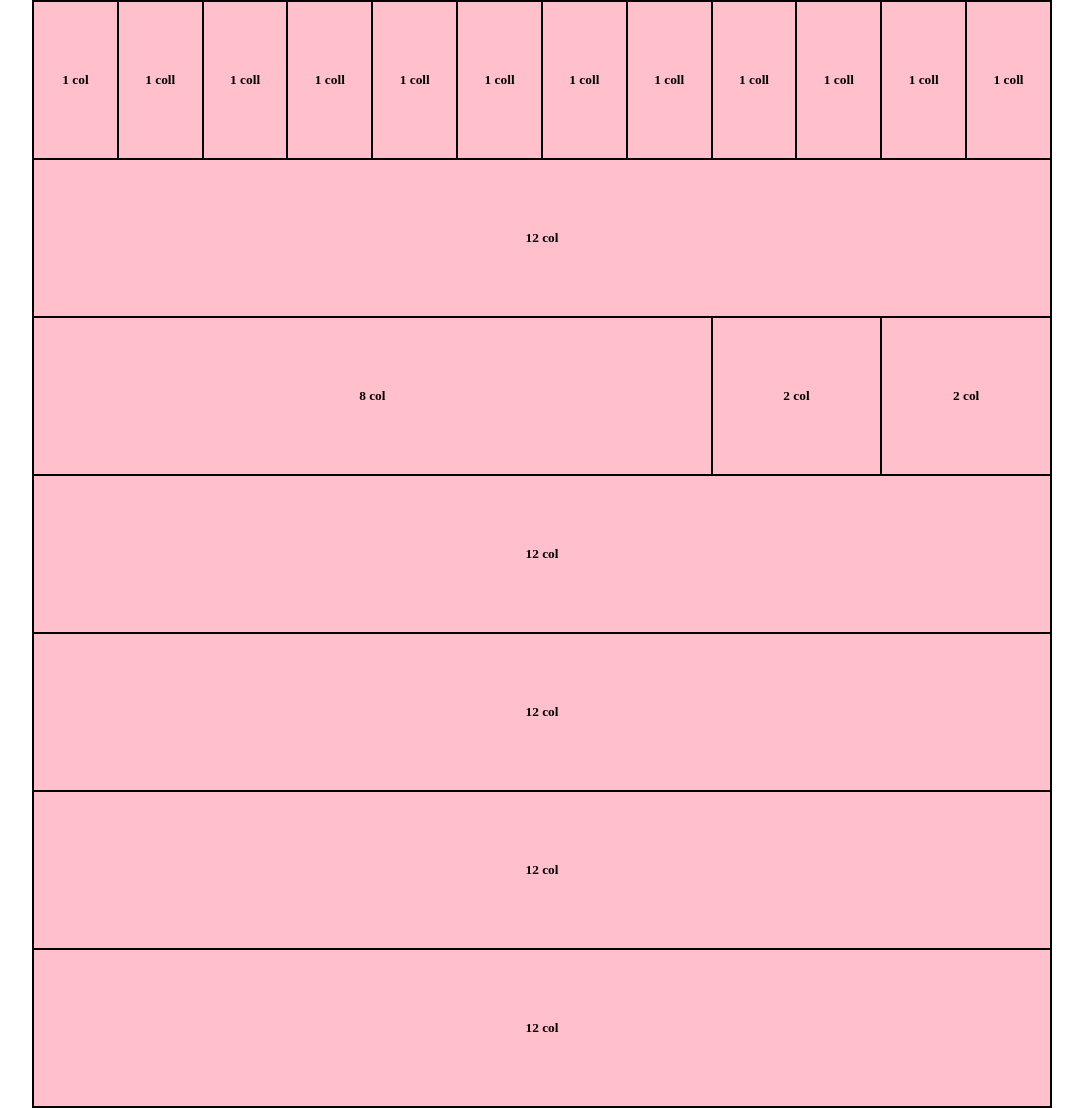
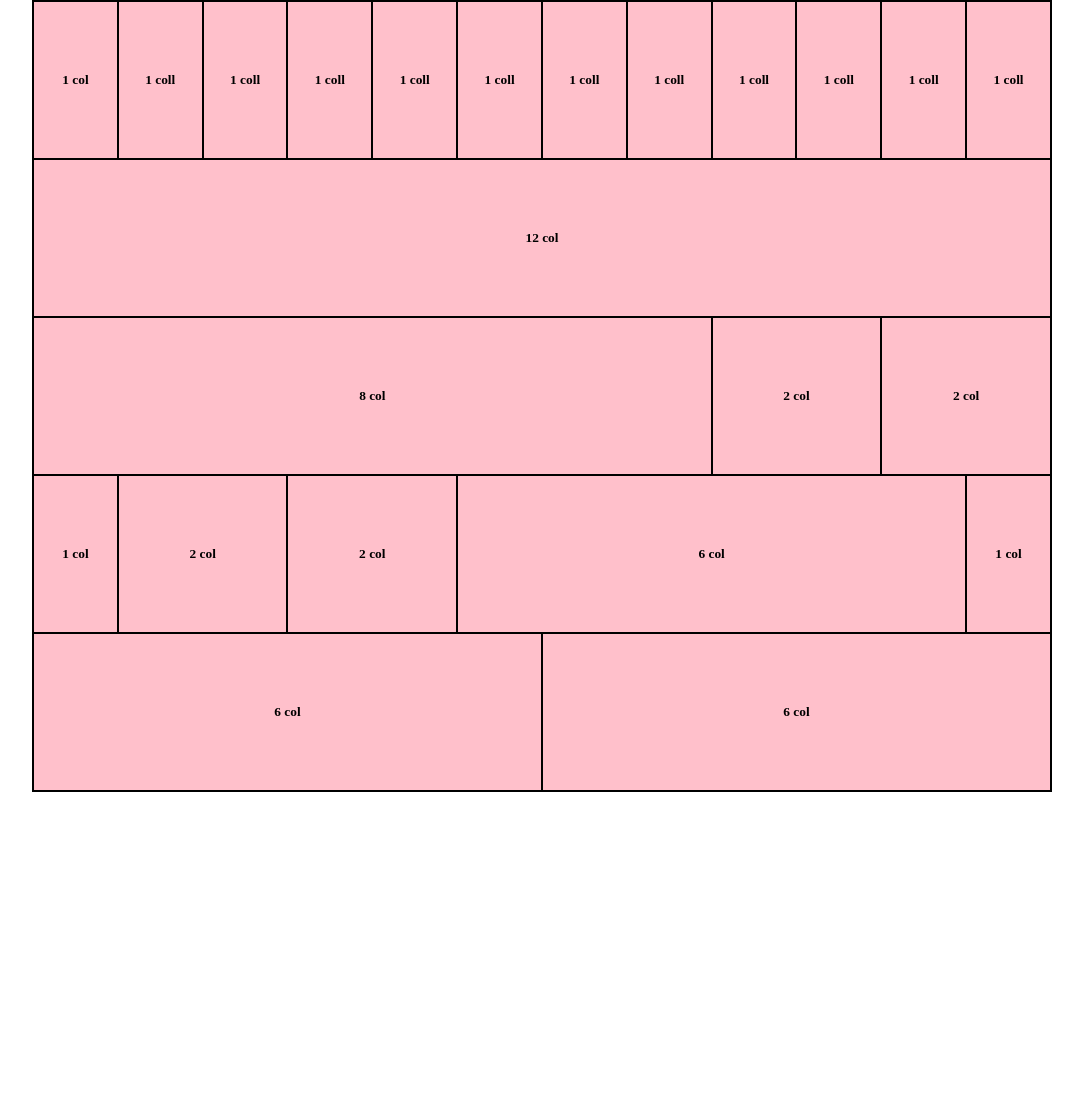
Before and after one commit to andreicismas/html-css-12bool, a plain HTML site: page index.html in a window 1280 px wide. Shown: the whole page, without its empty margins (98-1181 px from the left). After the commit the page ends 800 px from the top, so only its background shows below. Drawn offline with Linux system fonts and the light colour scheme.

Commit message:
add last row

```diff
--- a/index.html
+++ b/index.html
@@ -87,30 +87,39 @@
 
         <div class="row">
 
-            <div class="col-12">
-                <h6>12 col</h6>
+            <div class="col-1">
+                <h6>1 col</h6>
+            </div>
+
+            <div class="col-2">
+                <h6>2 col</h6>
+            </div>
+
+            <div class="col-2">
+                <h6>2 col</h6>
+            </div>
+
+            <div class="col-6">
+                <h6>6 col</h6>
+            </div>
+
+            <div class="col-1">
+                <h6>1 col</h6>
             </div>
         </div>
 
         <div class="row">
 
-            <div class="col-12">
-                <h6>12 col</h6>
+            <div class="col-6">
+                <h6>6 col</h6>
+            </div>
+
+            <div class="col-6">
+                <h6>6 col</h6>
             </div>
         </div>
 
-        <div class="row">
 
-            <div class="col-12">
-                <h6>12 col</h6>
-            </div>
-        </div>
-
-        <div class="row">
-            <div class="col-12">
-                <h6>12 col</h6>
-            </div>
-        </div>
 
 
 
--- a/style.css
+++ b/style.css
@@ -20,7 +20,8 @@
 
 .col-12,
 .col-8,
-.col-2{
+.col-2,
+.col-6{
     padding: 70px
 }
 
```
